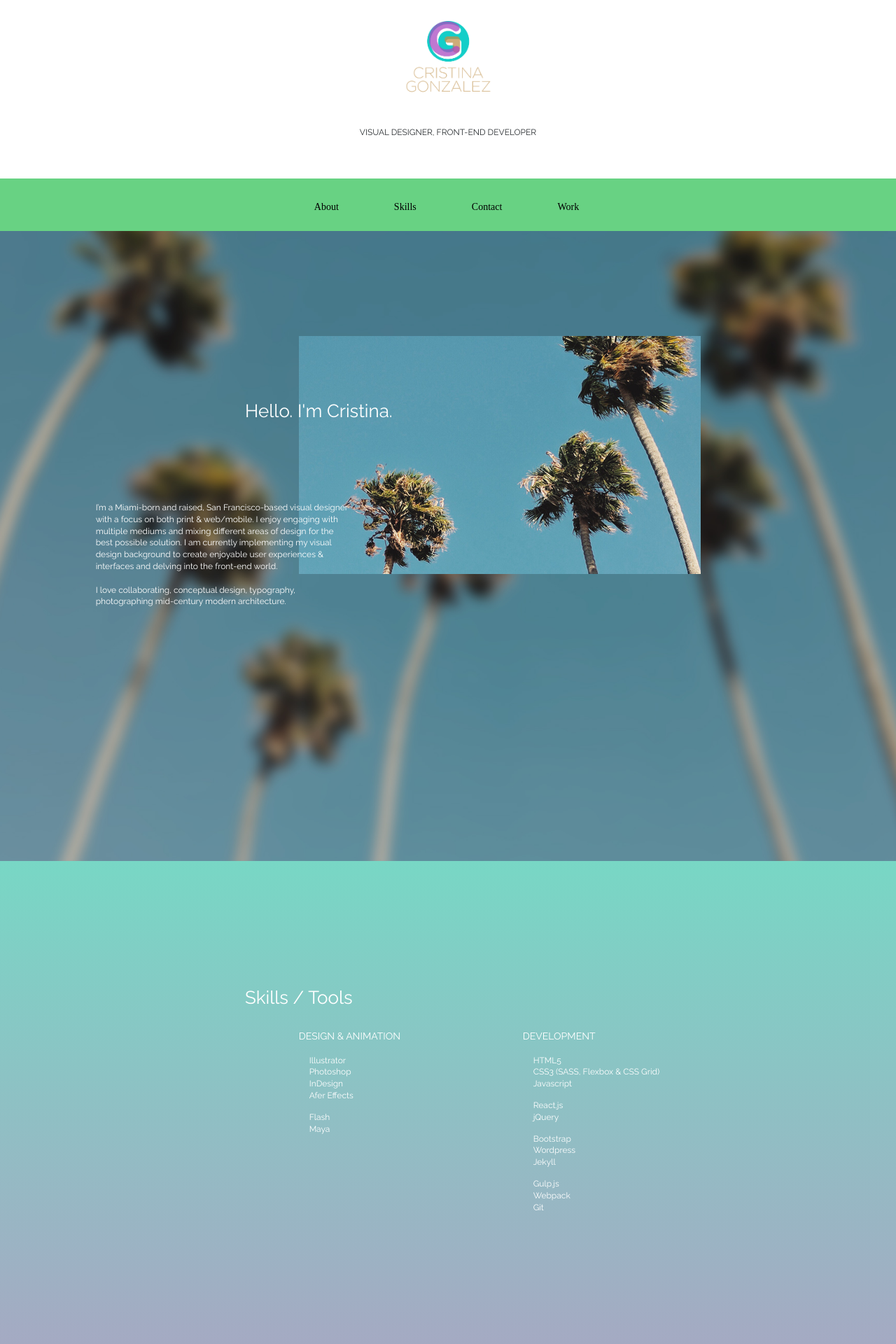
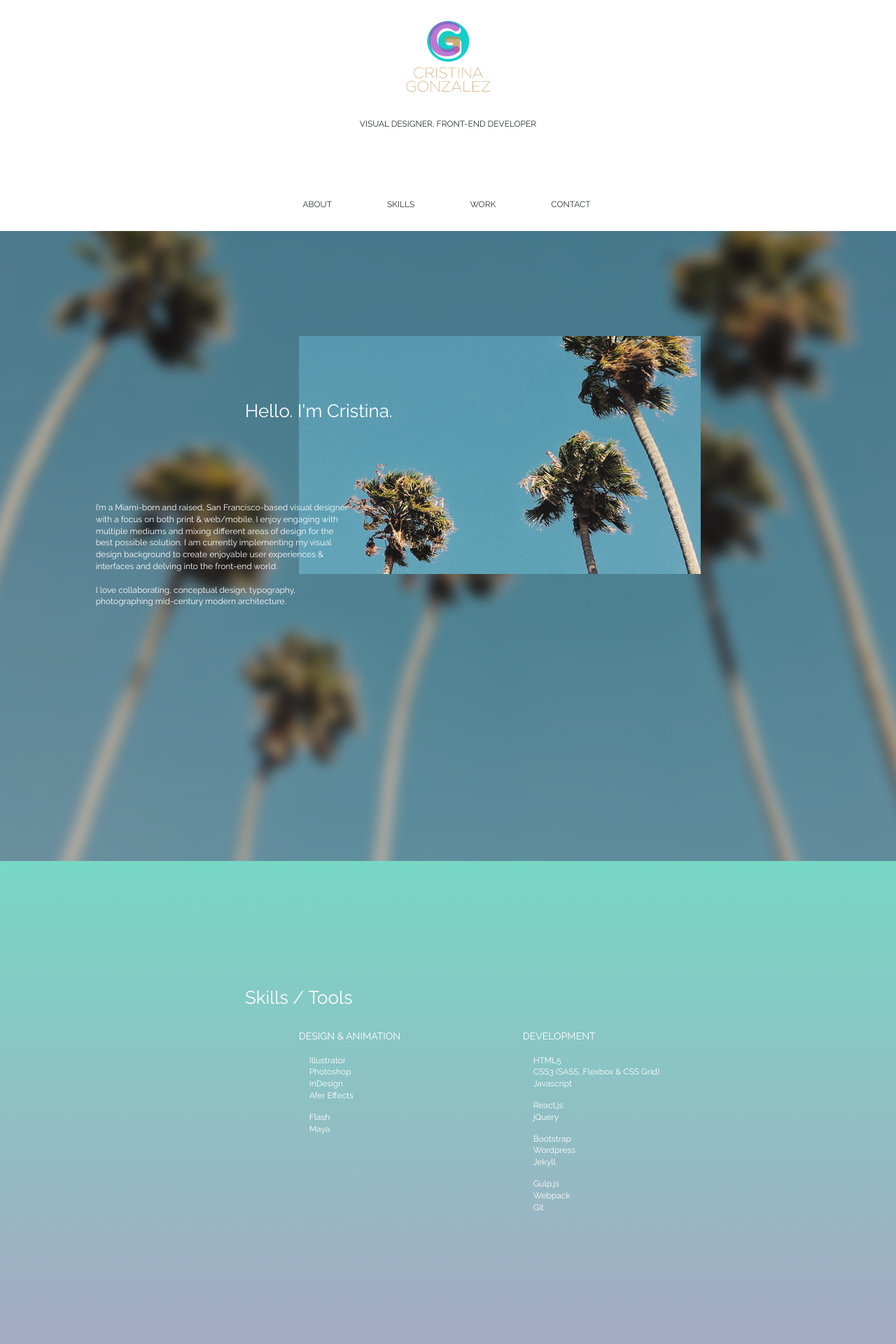
Before and after one commit to cgonz0/cgonz0.github.io, a Jekyll site: the page built from index.html, in a window 1280 px wide. Shown: the top 1920 px of the page at 70% size. Built offline with Jekyll 4.4.1, drawn with Linux system fonts in a browser that asks for light colours.

Commit message:
working js scroll nav

```diff
--- a/_includes/nav.html
+++ b/_includes/nav.html
@@ -1,18 +1,12 @@
-<!-- <nav>
-    <ul>
-      <li><a href="{{ "index.html#about" | relative_url }}" class="{% if page.url == '/index.html#about' %}current{% endif %}">About</a></li>
-      <li><a href="{{ "index.html#skills" | relative_url }}" class="{% if page.url == '/index.html#skills' %}current{% endif %}">Skills</a></li>
-      <li><a href="{{ "linkto.html" | relative_url }}" class="{% if page.url == '/linkto.html' %}current{% endif %}">Contact</a></li>
-      <li><a href="{{ "/index.html" | relative_url }}">Work</a></li>
-    </ul>
-</nav> -->
+<div class="nav-wrapper">
   <div class="nav">
     <div id="menu">
       <ul>
         <li><a href="#about">About</a></li>
         <li><a href="#skills">Skills</a></li>
+        <li><a href="#work">Work</a></li>
         <li><a href="#contact">Contact</a></li>
-      <li><a href="#work">Work</a></li>
       </ul>
     </div>
   </div>
+</div>
--- a/css/main.scss
+++ b/css/main.scss
@@ -23,6 +23,12 @@
 }
 
 
+//Header
+.header p {
+  margin-top: 0px;
+}
+
+
 //Grid
 .grid {
   display: grid;
@@ -33,7 +39,6 @@
 
 
 //About
-
 .about {
   height: 100vh;
   width: 100%;
@@ -58,7 +63,6 @@
 
 
 //Skills
-
 .skills {
   height: 100vh;
   width: 100%;
@@ -90,7 +94,6 @@
 
 
 //Work
-
 .work {
   height: 100vh;
   width: 100%;
@@ -115,7 +118,6 @@
 
 
 // Contact
-
 .contact {
   height: 100vh;
   width: 100%;
@@ -132,65 +134,57 @@
   }
 }
 
+.anchor {
+  display: block;
+  position: relative;
+  top: -250px;
+  z-index: 2;
+}
 
-//New menu
+
+//Menu
+.nav-wrapper {
+  height: 75px !important;
+}
 
 .nav {
   width: 100%;
   height:75px;
   background-color: rgba(0, 0, 0, 1);
-  background-color:rgba(4, 180, 49, 0.6);
+  background-color:white;
   -webkit-transition: all 0.4s ease;
   -moz-transition: all 0.4s ease;
   -o-transition: all 0.4s ease;
   transition: all 0.4s ease;
 }
-.light-menu {
-  width: 100%;
-  height: 75px;
-  background-color: rgba(255, 255, 255, 255);
-  position: fixed;
-  background-color:rgba(4, 180, 49, 0.6);
-  -webkit-transition: all 0.4s ease;
-  -moz-transition: all 0.4s ease;
-  -o-transition: all 0.4s ease;
-  transition: all 0.4s ease;
-}
+
 #menu {
-  width: 980px;
   height: 75px;
   margin: 0 auto;
+  ul {
+    padding-top: 30px;
+    margin: 0 auto;
   }
-#menu ul {
-  margin: 0 0 0 0;
-}
-#menu ul li a{
-  padding: 32px 40px;
-}
-#menu ul li {
+  li {
     list-style: none;
     margin: 0 0 0 -4px;
     display: inline;
-
-}
-.active, #menu ul li a:hover  {
-  font-family:'Droid Sans', serif;
-  font-size: 14px;
-  color: #fff;
-  text-decoration: none;
-  line-height: 50px;
-background-color: rgba(0, 0, 0, 0.12);
-padding: 32px 40px;
-
   }
   a {
-  font-family:'Droid Sans', serif;
-  font-size: 14px;
-  color: black;
+    color: $black;
     text-decoration: none;
-  line-height: 72px;
+    text-transform: uppercase;
+    margin: 0px 40px;
+    font-size: 12px;
+    &:hover {
+      border-bottom: 3px solid $aqua;
+    }
+  }
 }
 
+.active {
+  border-bottom: 3px solid $aqua;
+}
 
 .fix{
   position:fixed;
@@ -199,26 +193,3 @@
   right:0;
   margin:0;
 }
-
-
-// #home {
-//   background-color: #286090;
-//   height: 100vh;
-//   width: 100%;
-//   overflow: hidden;
-// }
-// #portfolio {
-//   background: gray;
-//   height: 100vh;
-//   width: 100%;
-// }
-// #about {
-//   background-color: blue;
-//   height: 100vh;
-//   width: 100%;
-// }
-// #contact {
-//   background-color: rgb(154, 45, 45);
-//   height: 100vh;
-//   width: 100%;
-// }
--- a/js/main.js
+++ b/js/main.js
@@ -25,10 +25,10 @@
       $(this).addClass('active');
 
       var target = this.hash,
-          nav = target;
+        //   nav = target;
       $target = $(target);
       $('html, body').stop().animate({
-          'scrollTop': $target.offset().top-75
+          'scrollTop': $target.offset().top
       }, 500, 'swing', function () {
           window.location.hash = target;
           $(document).on("scroll", onScroll);
@@ -36,12 +36,16 @@
   });
 });
 
+
+
+
+
 function onScroll(event){
   var scrollPos = $(document).scrollTop();
   $('#menu a').each(function () {
       var currLink = $(this);
       var refElement = $(currLink.attr("href"));
-      if (refElement.position().top <= scrollPos && refElement.position().top + refElement.height() > scrollPos) {
+      if (refElement.position().top-70 <= scrollPos && refElement.position().top + refElement.height() > scrollPos) {
           $('#menu ul li a').removeClass("active");
           currLink.addClass("active");
       }
```
Lines whose indentation alone changed are shown as unchanged.
